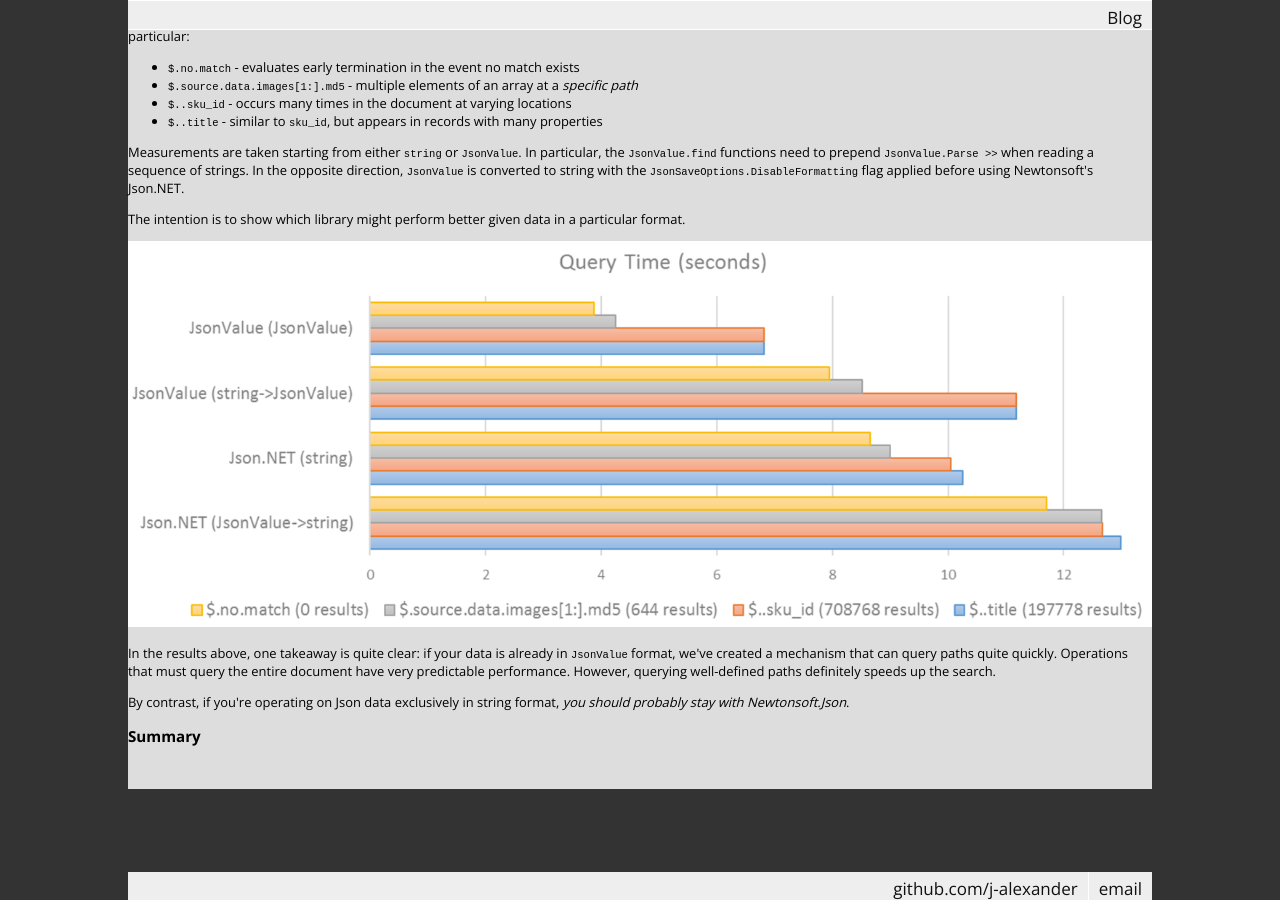
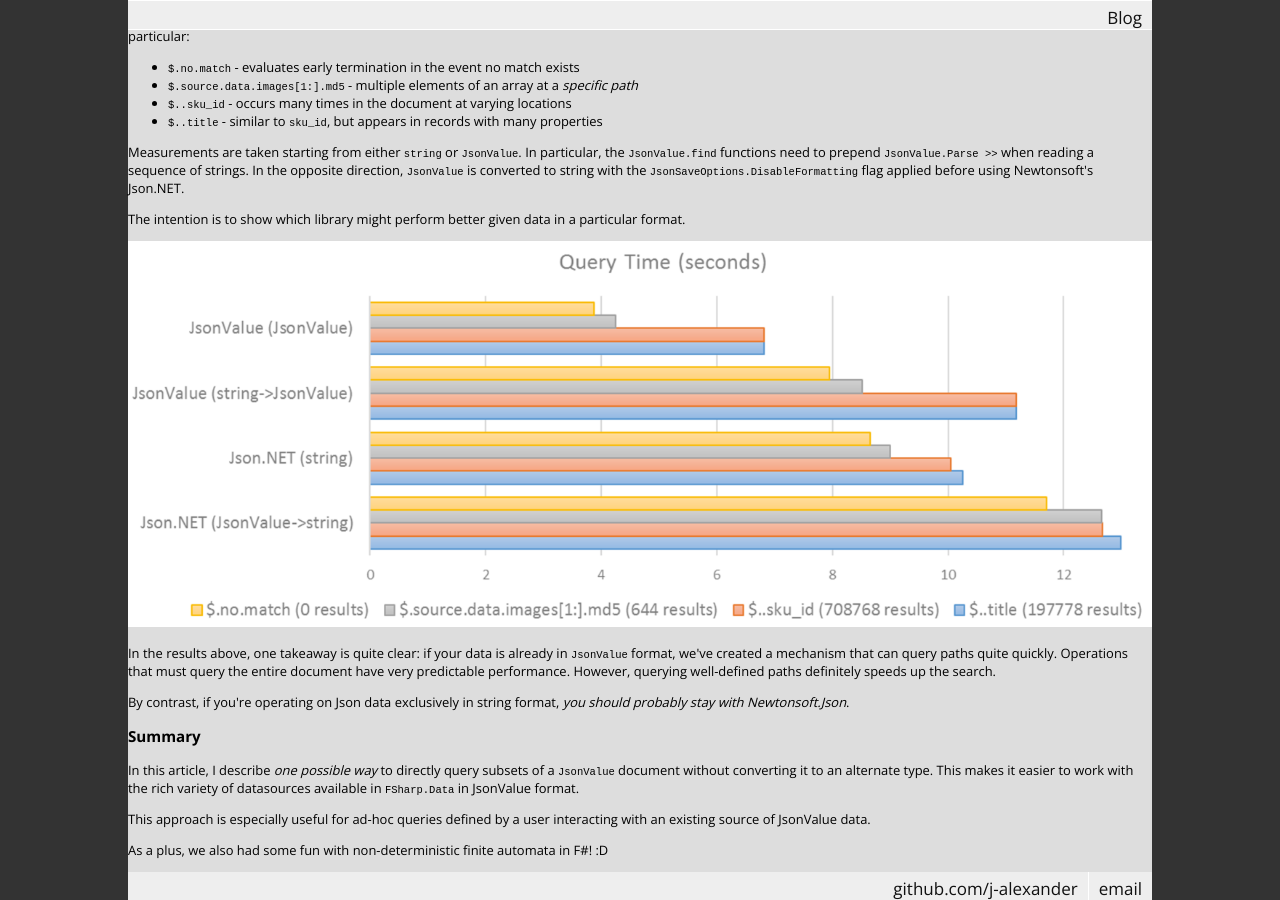
Before and after one commit to j-alexander/j-alexander.github.io, a Jekyll site: the page built from _posts/2016-12-23-jsonpath-queries-using-fsharpdata.html, in a window 1280 px wide and 900 px high, scrolled down 6703 px. Built offline with Jekyll 4.4.1, drawn with Linux system fonts in a browser that asks for light colours; some web fonts are replaced; comment, search, counter and statistics services are not loaded.

Commit message:
apply summary text

```diff
--- a/_posts/2016-12-23-jsonpath-queries-using-fsharpdata.html
+++ b/_posts/2016-12-23-jsonpath-queries-using-fsharpdata.html
@@ -398,6 +398,12 @@ paths definitely speeds up the search.</p>
 <p>By contrast, if you're operating on Json data exclusively in string format, <em>you should
 probably stay with Newtonsoft.Json</em>.</p>
 <h3>Summary</h3>
+<p>In this article, I describe <em>one possible way</em> to directly query subsets of a <code>JsonValue</code>
+document without converting it to an alternate type.  This makes it easier to work with
+the rich variety of datasources available in <code>FSharp.Data</code> in JsonValue format.</p>
+<p>This approach is especially useful for ad-hoc queries defined by a user interacting with
+an existing source of JsonValue data.</p>
+<p>As a plus, we also had some fun with non-deterministic finite automata in F#!  :D</p>
 
 <div class="tip" id="fs1">namespace System</div>
 <div class="tip" id="fs2">namespace System.Text</div>
--- a/code/2016-12-23-jsonpath-queries-using-fsharpdata.html
+++ b/code/2016-12-23-jsonpath-queries-using-fsharpdata.html
@@ -2,8 +2,8 @@
 layout: post
 title: "Evaluate JsonPath Queries using FSharp.Data"
 date: 2016-12-23
-comments: false
-publish: false
+comments: true
+publish: true
 ---
 {document}
 {tooltips}
```
Also changed, not shown: other parts of _posts/2016-12-23-jsonpath-queries-using-fsharpdata.html (+2 -2 lines), 1 other file.
